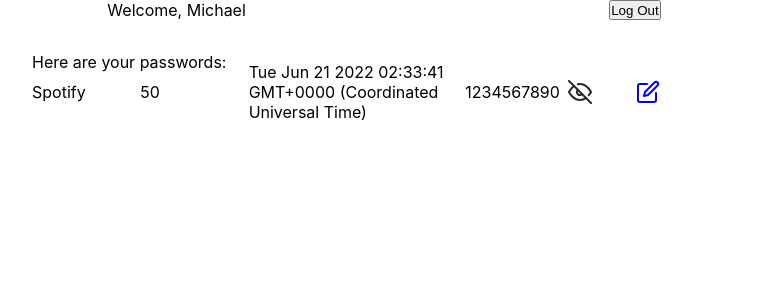
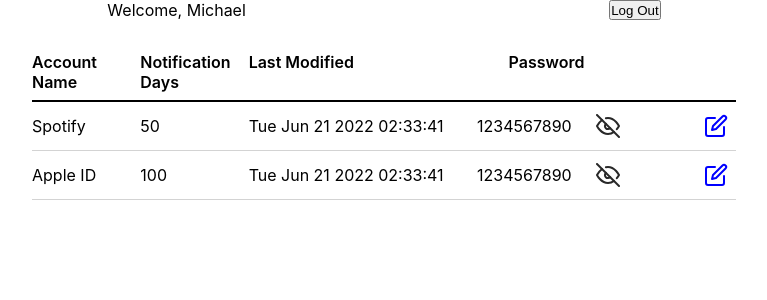
Before and after one commit to mdjorup/pw-storage-frontend, a React (Create React App) app: page / in a window 1280 px wide. Shown: the top 300 px of the page, without its empty margins (256-1023 px from the left). Built offline with nearby package versions, Linux system fonts and the light colour scheme.

Commit message:
Added button functionality, ui and code improvements

```diff
--- a/src/App.css
+++ b/src/App.css
@@ -16,3 +16,34 @@
 .app__body {
   padding: 2em 18em 0em 18em;
 }
+
+.entries {
+  border-top: 2px solid black;
+  margin-top: 0.5em;
+}
+
+.entries__header{
+  display: flex;
+}
+
+.tableheader {
+  font-weight: 600;
+}
+
+.account {
+  flex: 1
+}
+.noti {
+  flex: 1
+}
+.modified{
+  flex: 2
+}
+.pw{
+  flex: 1.5;
+  display: flex;
+  justify-content: center;
+}
+.ic {
+  flex: 1;
+}
--- a/src/App.js
+++ b/src/App.js
@@ -16,6 +16,13 @@ function App() {
     lastSet: new Date(),
     password: 1234567890,
     state: "saved"
+  }, {
+    id: 2,
+    accountName: "Apple ID",
+    notificationDays: 100,
+    lastSet: new Date(),
+    password: 1234567890,
+    state: "saved"
   }];
 
 
@@ -28,7 +35,15 @@ function App() {
         </button>
       </div>
       <div className='app__body'>
-        <p>Here are your passwords:</p>
+        <div className='entries__header'>
+          <p className='tableheader account'>Account Name</p>
+          <p className='tableheader noti'>Notification Days</p>
+          <p className='tableheader modified'>Last Modified</p>
+          <p className='tableheader pw'>Password</p>
+          <p className='tableheader ic'></p>
+
+        </div>
+        <div className="entries">
           {testEntries && testEntries.map((entry) => {
               let id = entry.id
               let accountName = entry.accountName;
@@ -46,6 +61,7 @@ function App() {
           }
         </div>
       </div>
+    </div>
   );
 }
 
--- a/src/Entry/Entry.css
+++ b/src/Entry/Entry.css
@@ -1,6 +1,7 @@
 .entry {
     display: flex;
-    height: 2.5em;
+    height: 3em;
+    border-bottom: 1px solid lightgray;
 
 }
 
@@ -28,29 +29,35 @@
 
 .password {
     display: flex;
+    justify-content: right;
     align-items: center;
 
     flex: 1.5;
 }
 
+.password__text {
+    margin-right: 1em;
+}
 .icons {
     display: flex;
     align-items: center;
-    justify-content: left;
+    justify-content: right;
     padding: 0em 0em 0em 0em;
     flex: 1;
 }
 
-.iconselector {
+.iconwrapper {
     display: flex;
     justify-content: center;
     align-items: center;
     border-radius: 50%;
-    width: 2.5em;
-    height: 2.5em;
+    width: 3em;
+    height: 3em;
     cursor: pointer;
+    border: none;
+    background-color: transparent;
 }
 
-.iconselector:hover {
-    background-color: lightgray;
+.iconwrapper:hover {
+    background-color: whitesmoke;
 }
--- a/src/Entry/Entry.js
+++ b/src/Entry/Entry.js
@@ -28,7 +28,7 @@ const IconSelector = ({type}) => {
 
     return (
 
-        <div className='iconselector'>
+        <button className='iconselector'>
             {type === "edit" && <FiEdit size="60%" color="blue"/>}
             {type === "check" && <FiCheck size="80%" color="#00FF00"/>}
             {type === "reset" && <FiX size="80%" color="orange"/>}
@@ -36,7 +36,7 @@ const IconSelector = ({type}) => {
             {type === "view" && <FiEye size="80%" color="#282828"/>}
             {type === "hide" && <FiEyeOff size="60%" color="#282828"/>}
 
-        </div>
+        </button>
     )
 }
 
@@ -44,7 +44,7 @@ const IconSelector = ({type}) => {
 
 
 
-const Entry = ({accountName, notificationDays, lastSet, password}) => {
+const Entry = ({accountName, notificationDays, lastSet, password, newEntry}) => {
 
     const [pwVisible, setPwVisible] = useState(true);
 
@@ -53,13 +53,40 @@ const Entry = ({accountName, notificationDays, lastSet, password}) => {
     const [_lastSet, setLastSet] = useState(lastSet);
     const [_password, setPassword] = useState(password);
 
+    const [state, setState] = useState(newEntry ? "create" : "saved")
+    // here we will send the request for the password if
 
 
 
 
+    const handleEditClick = () => {
+        setState("edit");
+    }
 
-    const [state, setState] = useState("saved")
-    // here we will send the request for the password if
+    const handlePasswordVisibility = () => {
+        setPwVisible(!pwVisible)
+    }
+
+    const handleReset = () => {
+        setNotificationDays(notificationDays);
+        setPassword(password)
+
+        setState("saved")
+    }
+
+    const handleSubmit = () => {
+        //send request with updated information
+
+
+        setState("saved")
+    }
+
+    const handleDelete = () => {
+        //figure out logic here.
+        // 1) Confirm that the delete was intended
+        // 1) send request to database which deletes the entry
+        // 2) pull down new entries into redux
+    }
 
     return (
         <div className='entry'>
@@ -70,19 +97,46 @@ const Entry = ({accountName, notificationDays, lastSet, password}) => {
                 <p>{_notificationDays}</p>
             </div>
             <div className='dateset'>
-                <p>{_lastSet.toString()}</p>
+                <p>{_lastSet.toString().split(/(\s+)/).slice(0, 9)}</p>
             </div>
             <div className='password'>
-                {pwVisible && <p>{password}</p>}
-                {!pwVisible && <p>**********</p>}
-                {pwVisible && <IconSelector type="hide"/>}
-                {!pwVisible && <IconSelector type="view"/>}
+                <div className='password__text'>
+                    {pwVisible && <p>{password}</p>}
+                    {!pwVisible && <p>**********</p>}
+                </div>
+                {pwVisible && <button className='iconwrapper' onClick={handlePasswordVisibility}>
+                    <FiEyeOff size="60%" color="#282828"/>
+                </button>}
+                {!pwVisible && <button className='iconwrapper' onClick={handlePasswordVisibility}>
+                    <FiEye size="60%" color="#282828"/>
+                </button>}
 
             </div>
             <div className='icons'>
-                {state === "saved" && ["edit"].map((icon) => <IconSelector type={icon}/>)}
-                {state === "edit" && ["check", "reset", "delete"].map((icon) => <IconSelector type={icon}/>)}
-                {state === "create" && ["check", "delete"].map((icon) => <IconSelector type={icon}/>)}
+                {state === "saved" &&
+                <button className='iconwrapper' onClick={handleEditClick}>
+                    <FiEdit size="60%" color="blue"/>
+                </button>}
+                {state === "edit" &&
+                <button className='iconwrapper' onClick={handleSubmit}>
+                    <FiCheck size="80%" color="#00FF00"/>
+                </button>}
+                {state === "edit" &&
+                <button className='iconwrapper' onClick={handleReset}>
+                    <FiX size="80%" color="orange"/>
+                </button>}
+                {state === "edit" &&
+                <button className='iconwrapper' onClick={handleDelete}>
+                    <FiTrash2 size="75%" color="#FF0000"/>
+                </button>}
+                {state === "create" &&
+                <button className='iconwrapper' onClick={handleSubmit}>
+                    <FiCheck size="80%" color="#00FF00"/>
+                </button>}
+                {state === "create" &&
+                <button className='iconwrapper' onClick={handleDelete}>
+                    <FiTrash2 size="75%" color="#FF0000"/>
+                </button>}
             </div>
         </div>
     )
```
Lines whose indentation alone changed are shown as unchanged.
